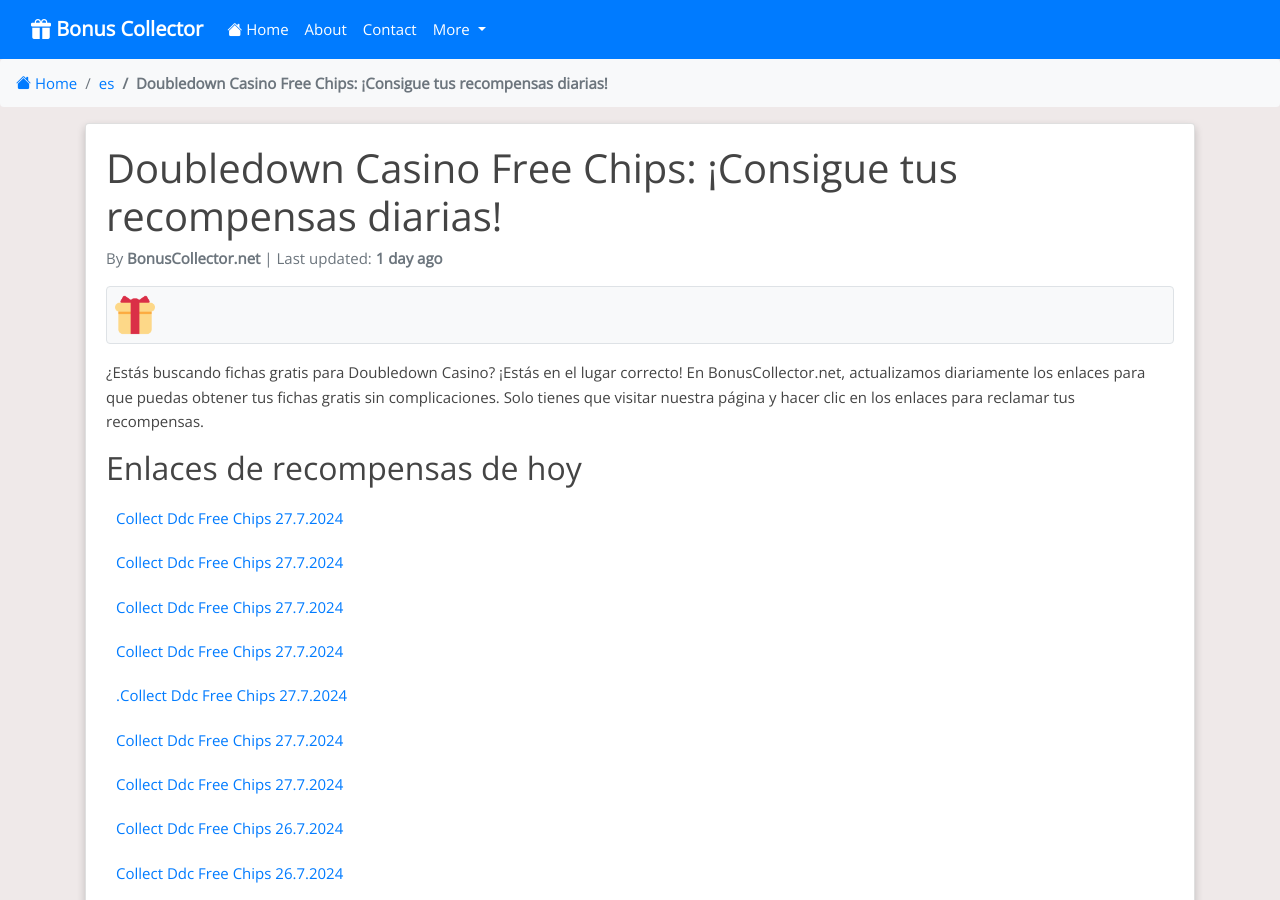
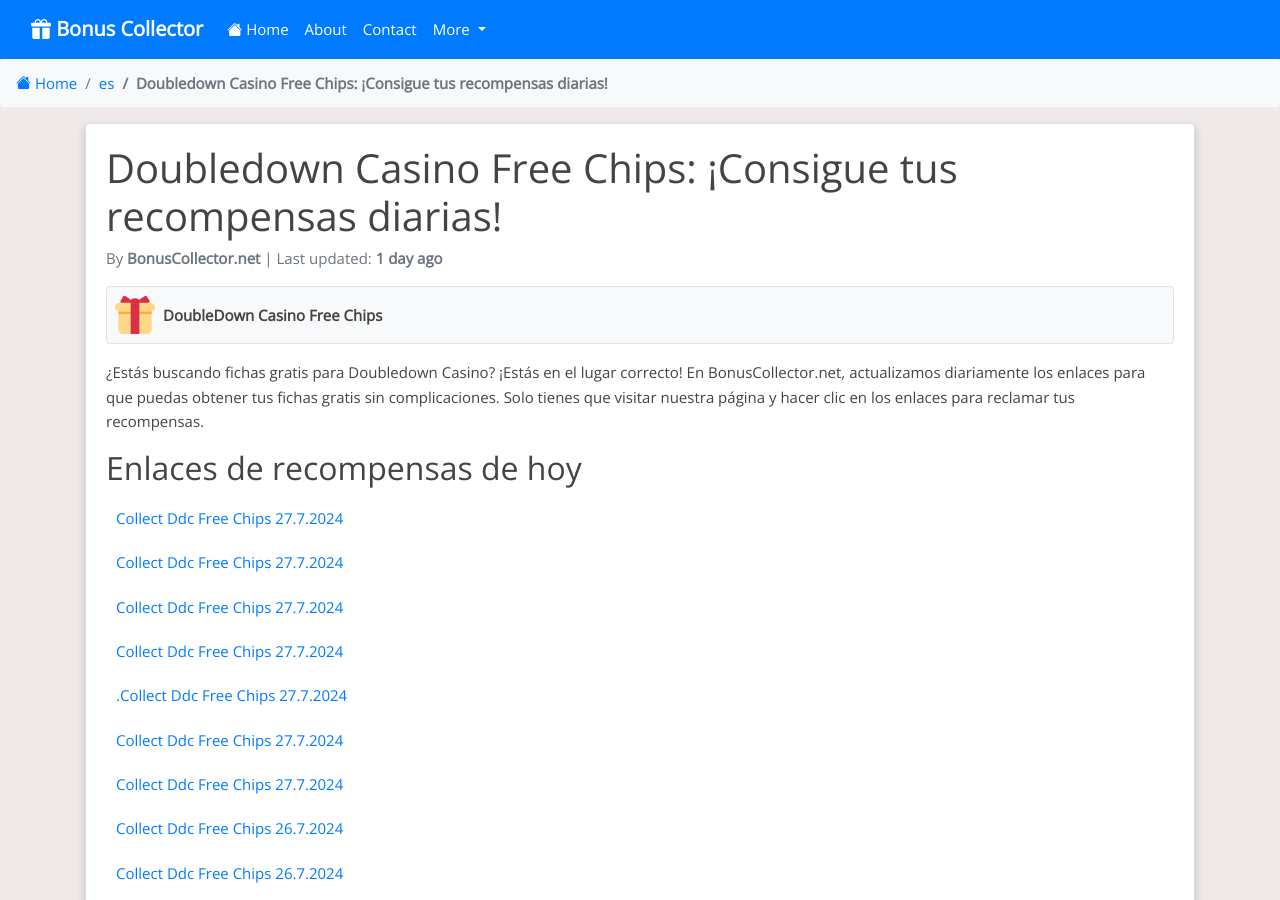
Before and after one commit to Prollad99/bs-net, a Jekyll site: the page built from es/_posts/2024-07-19-doubledown-casino.md, in a window 1280 px wide and 900 px high. Built offline with Jekyll 4.4.1, drawn with Linux system fonts in a browser that asks for light colours; nearby versions of some CDN libraries; comment, search, counter and statistics services are not loaded.

Commit message:
Update 2024-07-19-doubledown-casino.md

```diff
--- a/es/_posts/2024-07-19-doubledown-casino.md
+++ b/es/_posts/2024-07-19-doubledown-casino.md
@@ -9,6 +9,8 @@
 permalink: /es/doubledown-casino-free-chips/
 image: /assets/images/doubledown-casino.jpeg
 include_file: doubledown-casino.html
+manifest: /manifests/es/doubledown-casino.json
+app_name: "DoubleDown Casino Free Chips"
 ---
 
 ¿Estás buscando fichas gratis para Doubledown Casino? ¡Estás en el lugar correcto! En BonusCollector.net, actualizamos diariamente los enlaces para que puedas obtener tus fichas gratis sin complicaciones. Solo tienes que visitar nuestra página y hacer clic en los enlaces para reclamar tus recompensas.
```
